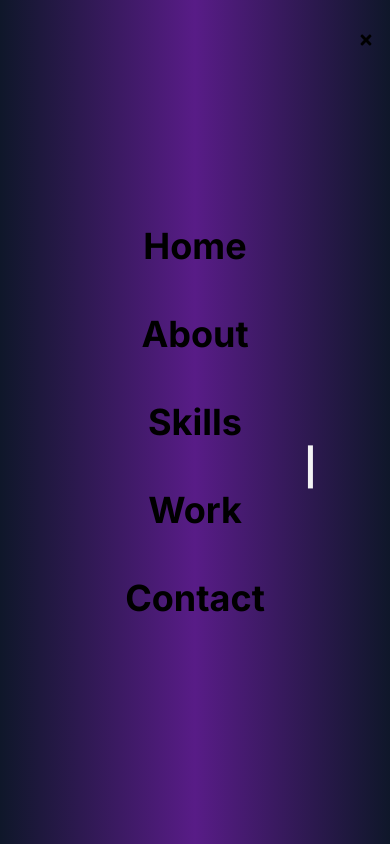
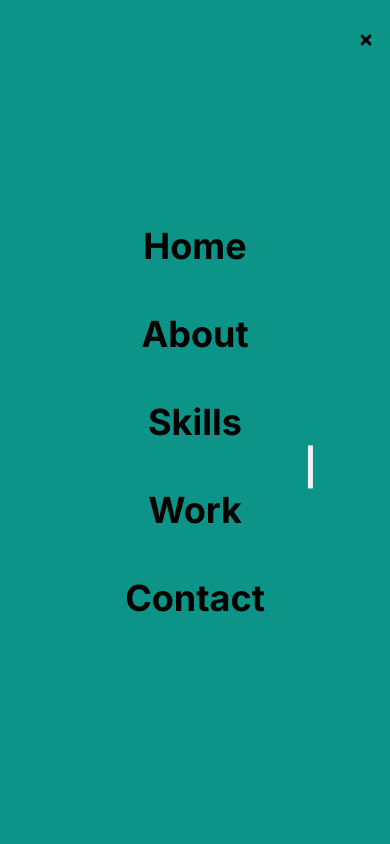
Before and after one commit to Meenakshishrivastava/myProtfolio, a Next.js app: page / in a window 390 px wide. Both pictures are taken after a click on the element 366 px from the left and 40 px from the top of the page. Shown: the top 844 px of the page. Built offline with nearby package versions, Linux system fonts and the light colour scheme.

Commit message:
Update Navbar.js

```diff
--- a/Components/Navbar.js
+++ b/Components/Navbar.js
@@ -61,7 +61,7 @@ const Navbar = () => {
         className={
           !nav
             ? 'hidden'
-            : 'absolute top-0 left-0 w-full h-screen bg-gradient-to-r from-slate-900 via-purple-900 to-slate-900 flex flex-col justify-center items-center'
+            : 'absolute top-0 left-0 w-full h-screen bg-teal-600 flex flex-col justify-center items-center'
         }
       >
         <li className='py-6 text-4xl'>
```
